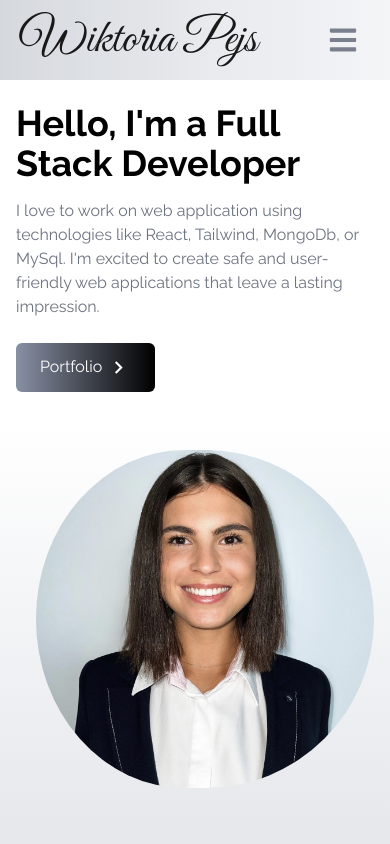
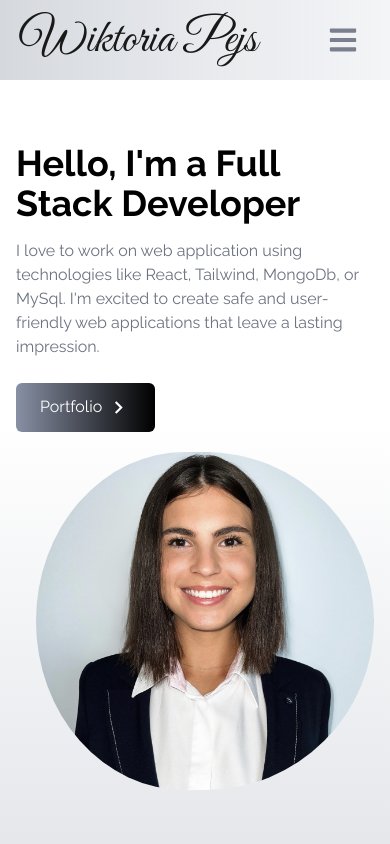
Before and after one commit to wiktoriapejs/portfolio, a React (Create React App) app: page / in a window 390 px wide. Shown: the top 844 px of the page. Built offline with nearby package versions, Linux system fonts and the light colour scheme.

Commit message:
initial commit 5

```diff
--- a/src/components/Contact.jsx
+++ b/src/components/Contact.jsx
@@ -4,7 +4,7 @@ const Contact = () => {
   return (
     <div name="contact" className='bg-gradient-to-b from-white to-gray-300 w-full text-black pb-20 pt-[50rem] sm:pt-[48rem] md:pt-[30rem] lg:pt-[5rem] '>
 
-        <div className="max-w-screen-lg p-4 mx-auto flex flex-col justify-center w-full h-full lg:pt-[0rem]  md:pt-[30rem]  pt-[18rem]">
+        <div className="max-w-screen-lg p-4 mx-auto flex flex-col justify-center w-full h-full lg:pt-[0rem]  md:pt-[30rem]  pt-[20rem]">
             <div className="pb-8">
                 <p className="text-4xl font-bold border-b-4 border-gray-500">Contact</p>
                 <p className="py-6">Submit the form below to get touch with me</p>
--- a/src/components/Home.jsx
+++ b/src/components/Home.jsx
@@ -12,7 +12,7 @@ const Home = () => {
     >
       <div className=" max-w-screen-lg  mx-auto  md:pt-[5rem] flex flex-col items-center justify-center h-full px-4 md:flex-row">
         <div className="mb-[-100px] md:mb-0 flex flex-col justify-center h-full">
-          <h2 className="pt-[4rem] sm:pt-0 text-4xl sm:text-7xl font-bold text-black">
+          <h2 className="pt-[9rem] sm:pt-0 text-4xl sm:text-7xl font-bold text-black">
            Hello, I'm a Full Stack Developer
           </h2>
           <p className="text-gray-500 py-4 max-w-md " >
--- a/src/components/Skills.jsx
+++ b/src/components/Skills.jsx
@@ -181,7 +181,7 @@ const technologies = [
 ]
 
   return (
-    <div name="skills" className='bg-gradient-to-b from-gray-300 to-white w-full text-black h-screen pt-[47rem] sm:pt-[35rem] md:pt-[60rem] lg:pt-[5rem]'>
+    <div name="skills" className='bg-gradient-to-b from-gray-300 to-white w-full text-black h-screen pt-[52rem] sm:pt-[35rem] md:pt-[60rem] lg:pt-[5rem]'>
       <div className='max-w-screen-lg mx-auto p-4 flex flex-col justify-centermw-full h-full text-black'>
 
       <div className=''>
```
